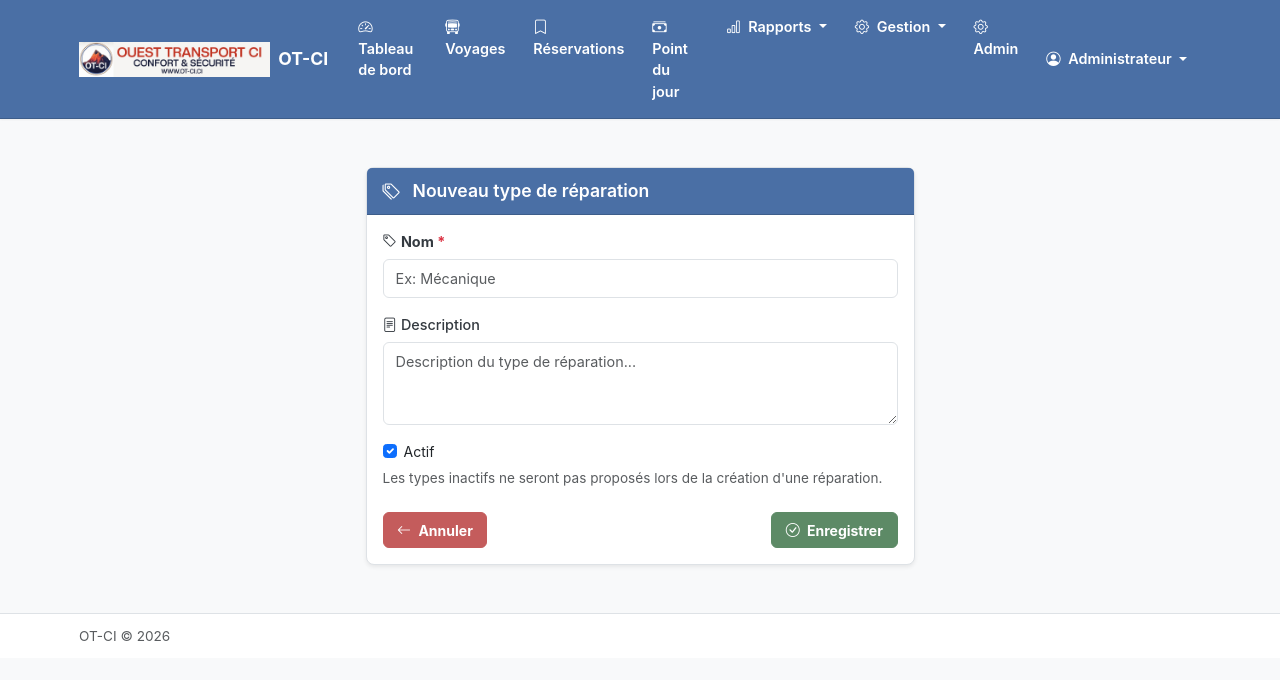
After one commit to ziscokone/gestion-billeterie, a Django app: page /vehicules/types-reparation/ajouter/ in a window 1280 px wide. The commit adds this page. Shown: the top 680 px of the page. Run offline with Django 5.2, Linux system fonts and the light colour scheme; a user stored in the database is signed in; data comes from the database, SQL or seed files in the repository; parts of the project's set-up code (start-up, migrations or seed data) failed here and were passed over.

Commit message:
Ajout du modèle Type de reparation

```diff
--- a/apps/vehicules/forms.py
+++ b/apps/vehicules/forms.py
@@ -1,5 +1,5 @@
 from django import forms
-from .models import ModeleVehicule, Vehicule, ReparationVehicule
+from .models import ModeleVehicule, Vehicule, ReparationVehicule, TypeReparation
 import json
 
 
@@ -228,3 +228,35 @@ class ReparationVehiculeForm(forms.ModelForm):
             'pieces_remplacees': 'Pièces remplacées (optionnel)',
             'statut': 'Statut',
         }
+
+    def __init__(self, *args, **kwargs):
+        super().__init__(*args, **kwargs)
+        # Filtrer uniquement les types actifs
+        self.fields['type_reparation'].queryset = TypeReparation.objects.filter(actif=True)
+
+
+class TypeReparationForm(forms.ModelForm):
+    """Formulaire pour créer et modifier un type de réparation."""
+
+    class Meta:
+        model = TypeReparation
+        fields = ['nom', 'description', 'actif']
+        widgets = {
+            'nom': forms.TextInput(attrs={
+                'class': 'form-control',
+                'placeholder': 'Ex: Mécanique'
+            }),
+            'description': forms.Textarea(attrs={
+                'class': 'form-control',
+                'rows': 3,
+                'placeholder': 'Description du type de réparation...'
+            }),
+            'actif': forms.CheckboxInput(attrs={
+                'class': 'form-check-input'
+            }),
+        }
+        labels = {
+            'nom': 'Nom',
+            'description': 'Description',
+            'actif': 'Actif',
+        }
--- a/apps/vehicules/urls.py
+++ b/apps/vehicules/urls.py
@@ -25,4 +25,10 @@ urlpatterns = [
 
     # Rapport analytique
     path('rapport/', views.RapportReparationsView.as_view(), name='rapport_reparations'),
+
+    # Types de réparation
+    path('types-reparation/', views.TypeReparationListView.as_view(), name='type_reparation_list'),
+    path('types-reparation/ajouter/', views.TypeReparationCreateView.as_view(), name='type_reparation_create'),
+    path('types-reparation/<int:pk>/modifier/', views.TypeReparationUpdateView.as_view(), name='type_reparation_update'),
+    path('types-reparation/<int:pk>/supprimer/', views.TypeReparationDeleteView.as_view(), name='type_reparation_delete'),
 ]
--- a/apps/vehicules/views.py
+++ b/apps/vehicules/views.py
@@ -5,8 +5,8 @@ from django.db.models import Q, Sum, Count
 from django.shortcuts import get_object_or_404, redirect
 from datetime import datetime, timedelta
 from core.mixins import AdminRequiredMixin
-from .models import ModeleVehicule, Vehicule, ReparationVehicule
-from .forms import ModeleVehiculeForm, VehiculeForm, ReparationVehiculeForm
+from .models import ModeleVehicule, Vehicule, ReparationVehicule, TypeReparation
+from .forms import ModeleVehiculeForm, VehiculeForm, ReparationVehiculeForm, TypeReparationForm
 from apps.compagnie.models import Compagnie
 
 
@@ -152,7 +152,7 @@ class ReparationVehiculeListView(AdminRequiredMixin, ListView):
         # Filtre par type
         type_reparation = self.request.GET.get('type')
         if type_reparation:
-            queryset = queryset.filter(type_reparation=type_reparation)
+            queryset = queryset.filter(type_reparation_id=type_reparation)
 
         # Filtre par statut
         statut = self.request.GET.get('statut')
@@ -167,12 +167,12 @@ class ReparationVehiculeListView(AdminRequiredMixin, ListView):
         if date_fin:
             queryset = queryset.filter(date_reparation__lte=date_fin)
 
-        return queryset.select_related('vehicule', 'vehicule__modele').order_by('-date_reparation')
+        return queryset.select_related('vehicule', 'vehicule__modele', 'type_reparation').order_by('-date_reparation')
 
     def get_context_data(self, **kwargs):
         context = super().get_context_data(**kwargs)
         context['vehicules'] = Vehicule.objects.all().order_by('immatriculation')
-        context['types_reparation'] = ReparationVehicule.TYPE_REPARATION_CHOICES
+        context['types_reparation'] = TypeReparation.objects.filter(actif=True)
         context['statuts'] = ReparationVehicule.STATUT_CHOICES
 
         # Calcul du total pour la période filtrée
@@ -311,12 +311,12 @@ class RapportReparationsView(AdminRequiredMixin, TemplateView):
         # Répartition par type de réparation
         types_stats = []
         cout_total_types = context['cout_total']
-        for type_code, type_label in ReparationVehicule.TYPE_REPARATION_CHOICES:
-            cout = reparations.filter(type_reparation=type_code).aggregate(total=Sum('montant'))['total'] or 0
+        for type_rep in TypeReparation.objects.filter(actif=True):
+            cout = reparations.filter(type_reparation=type_rep).aggregate(total=Sum('montant'))['total'] or 0
             if cout > 0:
                 pourcentage = (cout / cout_total_types * 100) if cout_total_types > 0 else 0
                 types_stats.append({
-                    'label': type_label,
+                    'label': type_rep.nom,
                     'cout': cout,
                     'pourcentage': pourcentage
                 })
@@ -327,3 +327,61 @@ class RapportReparationsView(AdminRequiredMixin, TemplateView):
         context['vehicules_critiques'] = [v for v in vehicules_stats if v['niveau_alerte'] == 'critique']
 
         return context
+
+
+# Vues pour les types de réparation
+class TypeReparationListView(AdminRequiredMixin, ListView):
+    """Liste des types de réparation."""
+    model = TypeReparation
+    template_name = 'vehicules/type_reparation_list.html'
+    context_object_name = 'types_reparation'
+
+    def get_queryset(self):
+        queryset = super().get_queryset()
+        search = self.request.GET.get('q')
+        if search:
+            queryset = queryset.filter(
+                Q(nom__icontains=search) |
+                Q(description__icontains=search)
+            )
+        return queryset.order_by('nom')
+
+    def get_context_data(self, **kwargs):
+        context = super().get_context_data(**kwargs)
+        context['search_query'] = self.request.GET.get('q', '')
+        return context
+
+
+class TypeReparationCreateView(AdminRequiredMixin, CreateView):
+    """Créer un nouveau type de réparation."""
+    model = TypeReparation
+    form_class = TypeReparationForm
+    template_name = 'vehicules/type_reparation_form.html'
+    success_url = reverse_lazy('vehicules:type_reparation_list')
+
+    def form_valid(self, form):
+        messages.success(self.request, 'Type de réparation créé avec succès.')
+        return super().form_valid(form)
+
+
+class TypeReparationUpdateView(AdminRequiredMixin, UpdateView):
+    """Modifier un type de réparation."""
+    model = TypeReparation
+    form_class = TypeReparationForm
+    template_name = 'vehicules/type_reparation_form.html'
+    success_url = reverse_lazy('vehicules:type_reparation_list')
+
+    def form_valid(self, form):
+        messages.success(self.request, 'Type de réparation modifié avec succès.')
+        return super().form_valid(form)
+
+
+class TypeReparationDeleteView(AdminRequiredMixin, DeleteView):
+    """Supprimer un type de réparation."""
+    model = TypeReparation
+    template_name = 'vehicules/type_reparation_confirm_delete.html'
+    success_url = reverse_lazy('vehicules:type_reparation_list')
+
+    def form_valid(self, form):
+        messages.success(self.request, 'Type de réparation supprimé avec succès.')
+        return super().form_valid(form)
--- a/templates/base.html
+++ b/templates/base.html
@@ -125,6 +125,11 @@
                                     <i class="bi bi-tools me-2"></i> Réparations
                                 </a>
                             </li>
+                            <li>
+                                <a class="dropdown-item" href="{% url 'vehicules:type_reparation_list' %}">
+                                    <i class="bi bi-tags me-2"></i> Types Réparation
+                                </a>
+                            </li>
                             <li><hr class="dropdown-divider"></li>
                             <li><h6 class="dropdown-header">Personnel</h6></li>
                             <li>
--- a/templates/vehicules/partials/reparations_historique.html
+++ b/templates/vehicules/partials/reparations_historique.html
@@ -79,7 +79,7 @@
             <div>
                 <h6 class="mb-1">
                     <i class="bi bi-calendar3 me-1"></i>{{ reparation.date_reparation|date:"d/m/Y" }}
-                    <span class="badge bg-secondary ms-2">{{ reparation.get_type_reparation_display }}</span>
+                    <span class="badge bg-secondary ms-2">{{ reparation.type_reparation.nom }}</span>
                     {% if reparation.statut == 'terminee' %}
                         <span class="badge bg-success ms-1"><i class="bi bi-check-circle"></i> Terminée</span>
                     {% elif reparation.statut == 'en_cours' %}
--- a/templates/vehicules/rapport_reparations.html
+++ b/templates/vehicules/rapport_reparations.html
@@ -15,7 +15,7 @@
         <div class="card-body">
             <!-- Filtres de période -->
             <div class="card mb-4 border-primary">
-                <div class="card-header bg-primary text-white">
+                <div class="card-header text-white">
                     <h6 class="mb-0"><i class="bi bi-calendar-range me-2"></i>Période d'analyse</h6>
                 </div>
                 <div class="card-body">
@@ -34,7 +34,7 @@
                             </button>
                         </div>
                         <div class="col-md-3 d-flex align-items-end">
-                            <a href="{% url 'vehicules:reparation_list' %}" class="btn btn-outline-secondary w-100">
+                            <a href="{% url 'vehicules:reparation_list' %}" class="btn btn-danger text-white w-100">
                                 <i class="bi bi-arrow-left me-1"></i> Retour aux réparations
                             </a>
                         </div>
--- a/templates/vehicules/reparation_confirm_delete.html
+++ b/templates/vehicules/reparation_confirm_delete.html
@@ -24,7 +24,7 @@
                     <div class="border-start border-4 border-danger ps-3 mb-3">
                         <p class="mb-1"><strong>Véhicule :</strong> {{ object.vehicule.immatriculation }}</p>
                         <p class="mb-1"><strong>Date :</strong> {{ object.date_reparation|date:"d/m/Y" }}</p>
-                        <p class="mb-1"><strong>Type :</strong> {{ object.get_type_reparation_display }}</p>
+                        <p class="mb-1"><strong>Type :</strong> {{ object.type_reparation.nom }}</p>
                         <p class="mb-0"><strong>Montant :</strong> {{ object.montant }} FCFA</p>
                     </div>
 
--- a/templates/vehicules/reparation_detail.html
+++ b/templates/vehicules/reparation_detail.html
@@ -38,7 +38,7 @@
                     <div class="row mb-3">
                         <div class="col-md-6">
                             <h6 class="text-muted">Type de réparation</h6>
-                            <p><span class="badge bg-secondary fs-6">{{ reparation.get_type_reparation_display }}</span></p>
+                            <p><span class="badge bg-secondary fs-6">{{ reparation.type_reparation.nom }}</span></p>
                         </div>
                         <div class="col-md-6">
                             <h6 class="text-muted">Statut</h6>
--- a/templates/vehicules/reparation_form.html
+++ b/templates/vehicules/reparation_form.html
@@ -7,7 +7,7 @@
     <div class="row justify-content-center">
         <div class="col-lg-8">
             <div class="card shadow-sm">
-                <div class="card-header bg-primary text-white">
+                <div class="card-header text-white">
                     <h4 class="mb-0">
                         <i class="bi bi-tools me-2"></i>
                         {% if form.instance.pk %}
--- /dev/null
+++ b/templates/vehicules/type_reparation_form.html
@@ -0,0 +1,85 @@
+{% extends 'base.html' %}
+
+{% block title %}{% if form.instance.pk %}Modifier{% else %}Nouveau{% endif %} Type de Réparation{% endblock %}
+
+{% block content %}
+<div class="container py-4">
+    <div class="row justify-content-center">
+        <div class="col-lg-6">
+            <div class="card shadow-sm">
+                <div class="card-header text-white">
+                    <h4 class="mb-0">
+                        <i class="bi bi-tags me-2"></i>
+                        {% if form.instance.pk %}
+                            Modifier le type de réparation
+                        {% else %}
+                            Nouveau type de réparation
+                        {% endif %}
+                    </h4>
+                </div>
+
+                <div class="card-body">
+                    <form method="post" novalidate>
+                        {% csrf_token %}
+
+                        {% if form.non_field_errors %}
+                            <div class="alert alert-danger">
+                                {{ form.non_field_errors }}
+                            </div>
+                        {% endif %}
+
+                        <div class="mb-3">
+                            <label for="{{ form.nom.id_for_label }}" class="form-label fw-bold">
+                                <i class="bi bi-tag me-1"></i>{{ form.nom.label }} <span class="text-danger">*</span>
+                            </label>
+                            {{ form.nom }}
+                            {% if form.nom.errors %}
+                                <div class="invalid-feedback d-block">
+                                    {{ form.nom.errors }}
+                                </div>
+                            {% endif %}
+                        </div>
+
+                        <div class="mb-3">
+                            <label for="{{ form.description.id_for_label }}" class="form-label">
+                                <i class="bi bi-file-text me-1"></i>{{ form.description.label }}
+                            </label>
+                            {{ form.description }}
+                            {% if form.description.errors %}
+                                <div class="invalid-feedback d-block">
+                                    {{ form.description.errors }}
+                                </div>
+                            {% endif %}
+                        </div>
+
+                        <div class="mb-3">
+                            <div class="form-check">
+                                {{ form.actif }}
+                                <label class="form-check-label" for="{{ form.actif.id_for_label }}">
+                                    {{ form.actif.label }}
+                                </label>
+                            </div>
+                            {% if form.actif.errors %}
+                                <div class="invalid-feedback d-block">
+                                    {{ form.actif.errors }}
+                                </div>
+                            {% endif %}
+                            <small class="text-muted">Les types inactifs ne seront pas proposés lors de la création d'une réparation.</small>
+                        </div>
+
+                        <div class="d-flex justify-content-between mt-4">
+                            <a href="{% url 'vehicules:type_reparation_list' %}" class="btn btn-danger text-white fw-bold">
+                                <i class="bi bi-arrow-left me-1"></i> Annuler
+                            </a>
+                            <button type="submit" class="btn btn-success fw-bold">
+                                <i class="bi bi-check-circle me-1"></i>
+                                {% if form.instance.pk %}Modifier{% else %}Enregistrer{% endif %}
+                            </button>
+                        </div>
+                    </form>
+                </div>
+            </div>
+        </div>
+    </div>
+</div>
+{% endblock %}
```
Also changed, not shown: apps/vehicules/models.py (+33 -13 lines), templates/vehicules/reparation_list.html (+6 -6 lines), templates/vehicules/type_reparation_confirm_delete.html (added, +49 -0 lines), templates/vehicules/type_reparation_list.html (added, +103 -0 lines), apps/vehicules/migrations/0004_typereparation_and_migrate_data.py (added), db.sqlite3.
